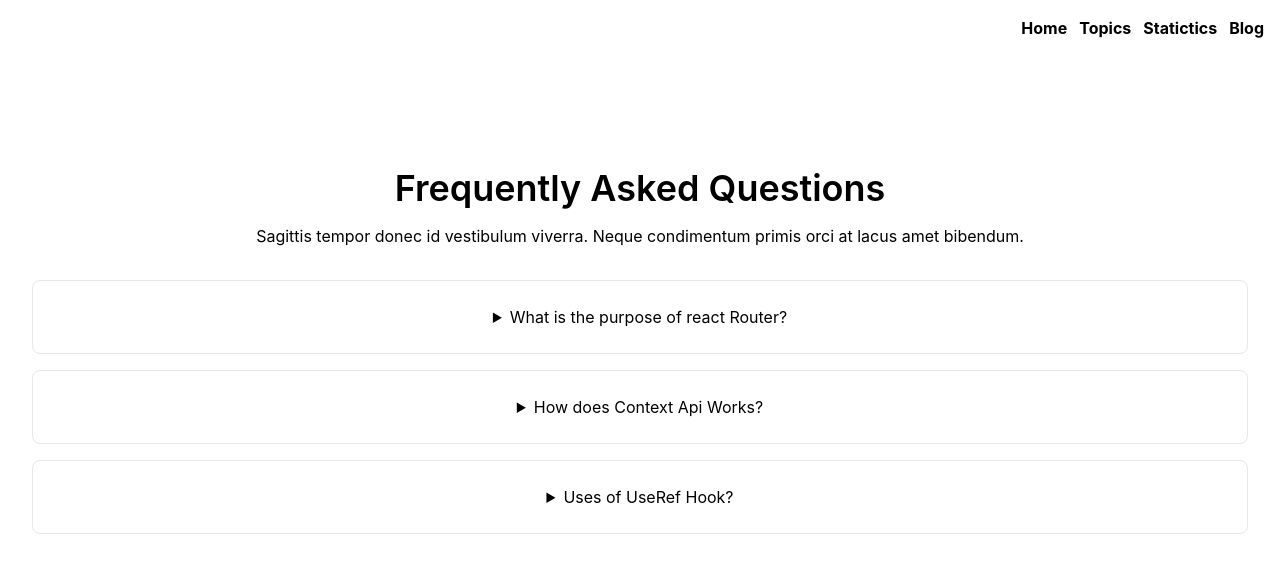
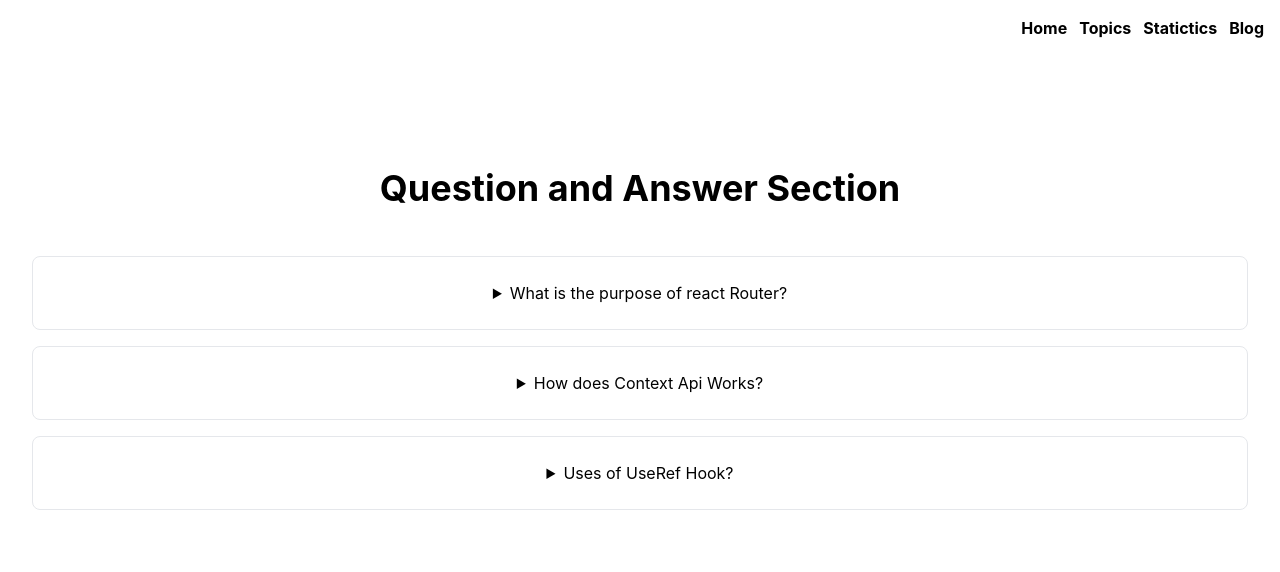
Before and after one commit to TajbeerAhamed/mega-quiz, a React (Create React App) app: page /blog in a window 1280 px wide. Shown: the top 572 px of the page. Built offline with nearby package versions, Linux system fonts and the light colour scheme.

Commit message:
some-style-added

```diff
--- a/src/components/Blog/Blog.js
+++ b/src/components/Blog/Blog.js
@@ -5,8 +5,8 @@ const Blog = () => {
         <div>
             <section className="dark:bg-gray-800 dark:text-gray-100">
 	<div className="container mt-10 flex flex-col justify-center px-4 py-8 mx-auto md:p-8">
-		<h2 className="text-2xl font-semibold sm:text-4xl">Frequently Asked Questions</h2>
-		<p className="mt-4 mb-8 dark:text-gray-400">Sagittis tempor donec id vestibulum viverra. Neque condimentum primis orci at lacus amet bibendum.</p>
+		<h2 className=" text-2xl font-bold sm:text-4xl">Question and Answer Section</h2>
+		<p className="mt-4 mb-8 dark:text-gray-400"></p>
 		<div className="space-y-4">
 			<details className="w-full border rounded-lg">
 				<summary className="px-4 py-6 focus:outline-none focus-visible:ring-violet-400">What is the purpose of react Router?</summary>
--- a/src/components/Header/Header.js
+++ b/src/components/Header/Header.js
@@ -3,7 +3,7 @@ import { Link } from 'react-router-dom';
 
 const Header = () => {
     return (
-        <header className="p-4 dark:bg-gray-800 dark:text-gray-100">
+        <header className="p-4 dark:bg-gray-800 dark:text-gray-100 ">
         <div className="container flex justify-between h-16 mx-auto">
             <a rel="noopener noreferrer" href="#" aria-label="Back to homepage" className="flex items-center p-2">
       <h1 className='text-white font-bold text-4xl'>Mega Quiz</h1>
--- a/src/components/Topic/Topic.js
+++ b/src/components/Topic/Topic.js
@@ -5,14 +5,14 @@ const Topic = ({topic}) => {
     const {name,logo,total} =topic
     return (
         <div>
-            <div className="max-w-xs rounded-md shadow-md dark:bg-gray-900 dark:text-gray-100">
+            <div className="max-w-xs rounded-md shadow-md dark:bg-gray-900 dark:text-gray-100 gap-10">
 	<img src={logo} alt="" className="object-cover object-center w-full rounded-t-md h-72 dark:bg-gray-500" />
 	<div className="flex flex-col justify-between p-6 space-y-8">
 		<div className="space-y-2">
 			<h2 className="text-3xl font-semibold tracking-wide">{name}</h2>
 			<p className="dark:text-gray-100">Total Quiz:{total}</p>
 		</div>
-		<button type="button" className="flex items-center justify-center w-full p-3 font-semibold tracking-wide rounded-md dark:bg-violet-400 dark:text-gray-900">Practice Quiz</button>
+		<button type="button" className="flex items-center justify-center w-full p-3 font-semibold tracking-wide rounded-md dark:bg-violet-400 dark:text-white-900 font-bold">Practice Quiz</button>
 	</div>
 </div>
         </div>
```
